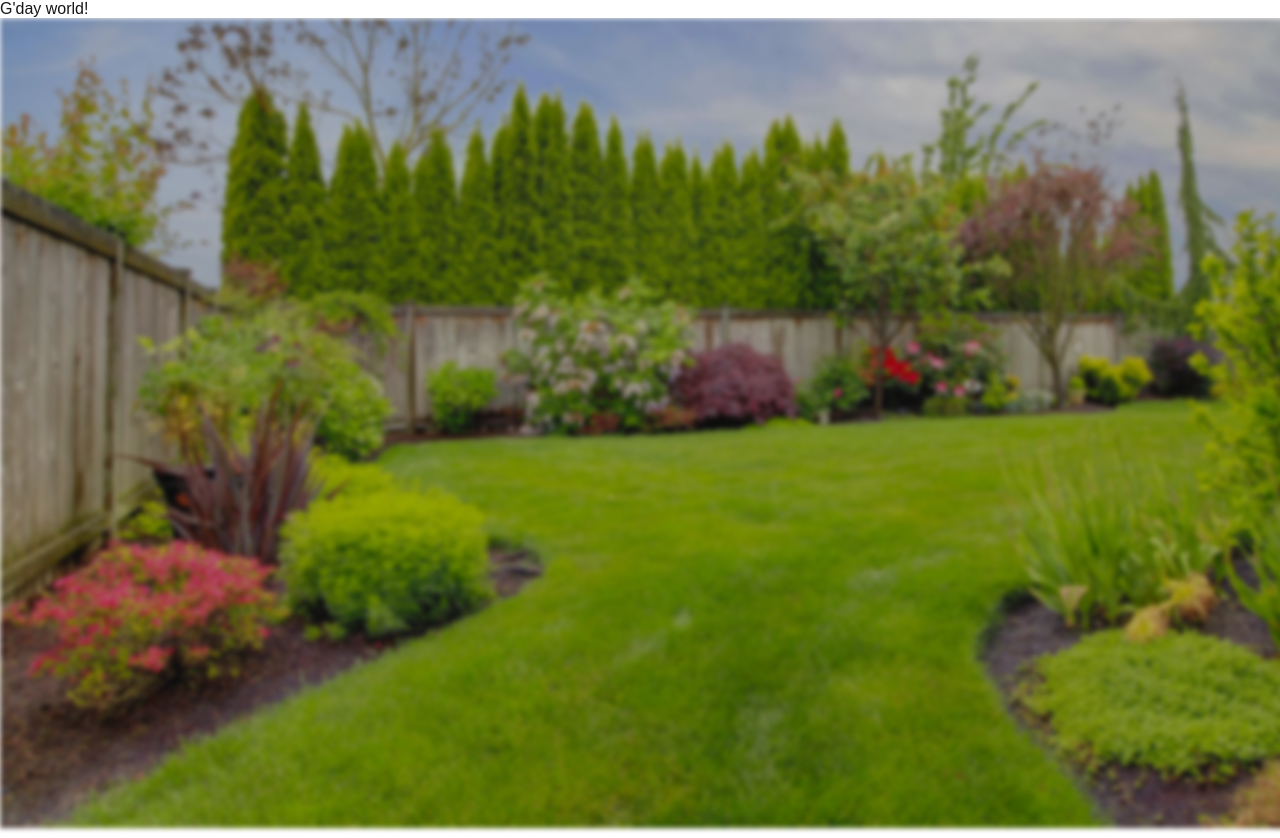
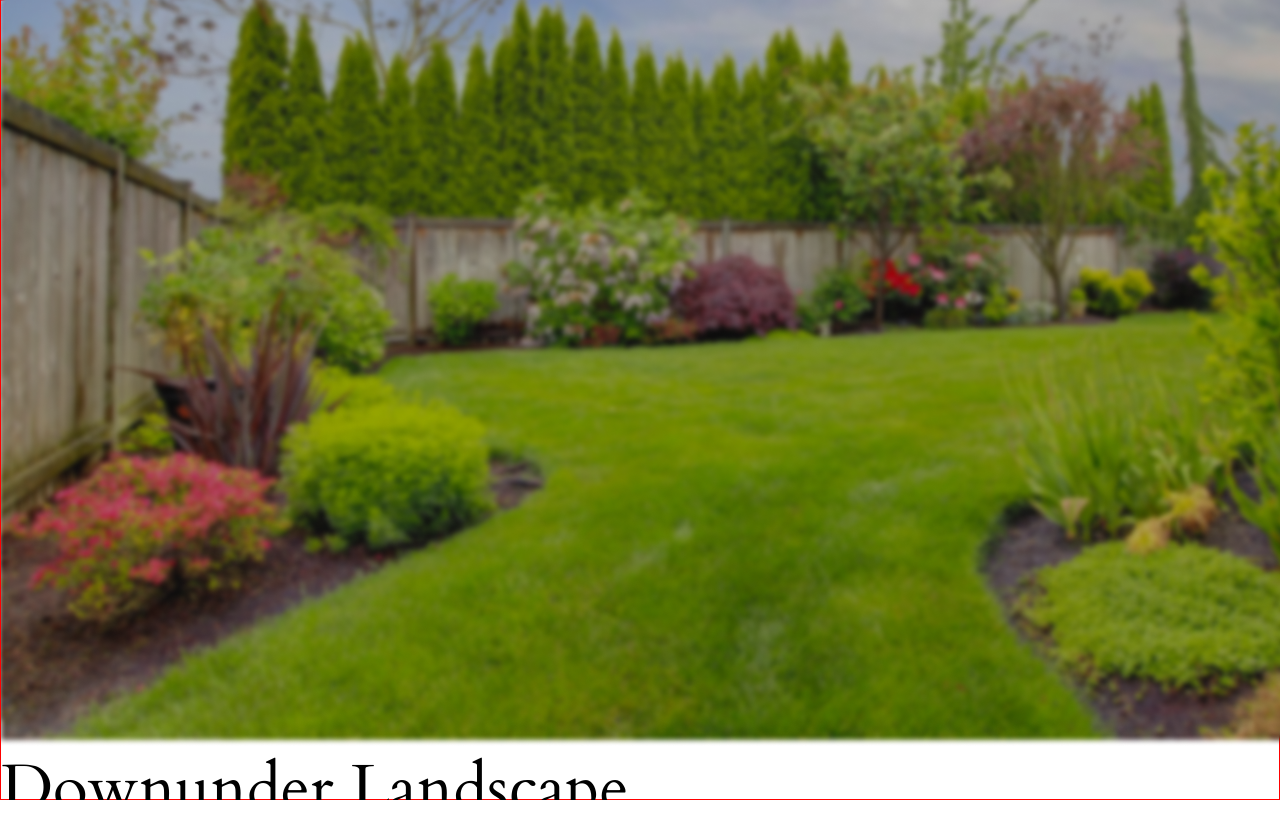
Before and after one commit to mitchHartigan/downunder-next, a Next.js app: page / in a window 1280 px wide. After the commit the page ends 800 px from the top, so only its background shows below. Built offline with nearby package versions, Linux system fonts and the light colour scheme.

Commit message:
feat: add css modules

```diff
--- a/src/app/layout.js
+++ b/src/app/layout.js
@@ -1,27 +1,27 @@
-import { Geist, Geist_Mono } from "next/font/google";
 import "./globals.css";
+import { Cardo, Roboto } from "next/font/google";
 
-const geistSans = Geist({
-  variable: "--font-geist-sans",
+const cardo = Cardo({
   subsets: ["latin"],
+  weight: ["400", "700"],
+  variable: "--font-cardo",
 });
 
-const geistMono = Geist_Mono({
-  variable: "--font-geist-mono",
+const roboto = Roboto({
   subsets: ["latin"],
+  weight: ["400", "700"],
+  variable: "--font-roboto",
 });
 
 export const metadata = {
-  title: "Create Next App",
+  title: "Downunder Landscape",
   description: "Generated by create next app",
 };
 
 export default function RootLayout({ children }) {
   return (
-    <html lang="en">
-      <body className={`${geistSans.variable} ${geistMono.variable}`}>
-        {children}
-      </body>
+    <html lang="en" className={`${cardo.variable} ${roboto.variable}`}>
+      <body>{children}</body>
     </html>
   );
 }
--- a/src/app/page.js
+++ b/src/app/page.js
@@ -1,10 +1,10 @@
+"use client";
 import Image from "next/image";
 import { Hero } from "../components/Hero";
 
 export default function Home() {
   return (
     <div>
-      <p>G'day world!</p>
       <Hero />
     </div>
   );
--- a/src/components/Hero.js
+++ /dev/null
@@ -1,15 +0,0 @@
-import Image from "next/image";
-import styled from "styled-components";
-
-export function Hero() {
-  return (
-    <div>
-      <Image
-        src="/HeroBackground.png"
-        alt="Hero Background Image"
-        width={1440}
-        height={816}
-      />
-    </div>
-  );
-}
--- /dev/null
+++ b/src/components/Hero/hero.module.css
@@ -0,0 +1,22 @@
+.title {
+  font-family: Cardo;
+  font-size: 4rem;
+  color: black;
+}
+
+.subtitle {
+  font-family: Roboto;
+  font-size: 2rem;
+}
+
+.container {
+  display: flex;
+  flex-direction: column;
+  justify-content: center;
+  width: 100%;
+  height: 100vh;
+  background-image: url("/HeroBackground.png");
+  background-repeat: no-repeat;
+  background-size: contain;
+  border: 1px solid red;
+}
--- /dev/null
+++ b/src/components/Hero/index.js
@@ -0,0 +1,19 @@
+import Image from "next/image";
+import styles from "./hero.module.css";
+
+export function Hero() {
+  return (
+    <div className={styles.container}>
+      <Image
+        src="/HeroBackground.png"
+        alt="Hero Background Image"
+        width={1440}
+        height={816}
+      />
+      <p className={styles.title}>Downunder Landscape</p>
+      <p className={styles.subtitle}>
+        Making backyard dreams come true for over 30 years in Orange County.
+      </p>
+    </div>
+  );
+}
```
Also changed, not shown: public/Logo.png (added), 1 other file (tests, documents, lock files or other folders).
